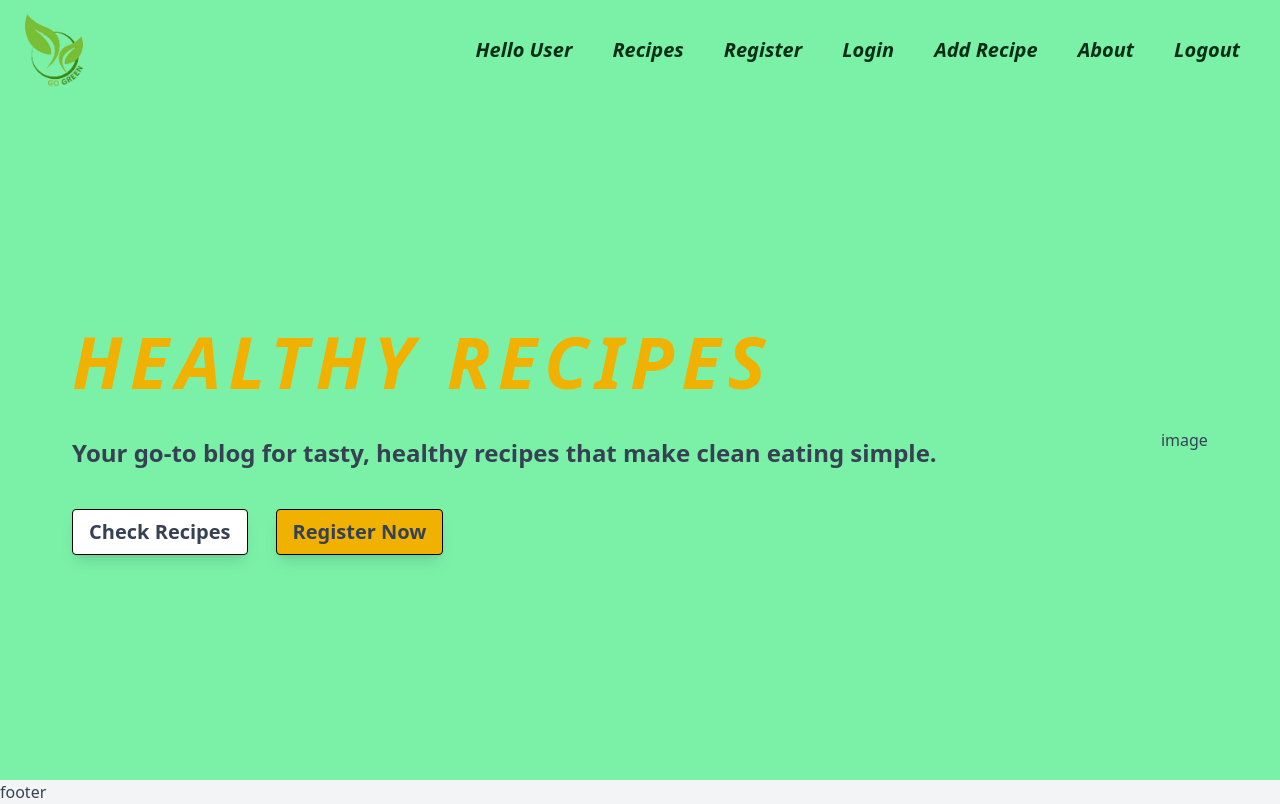
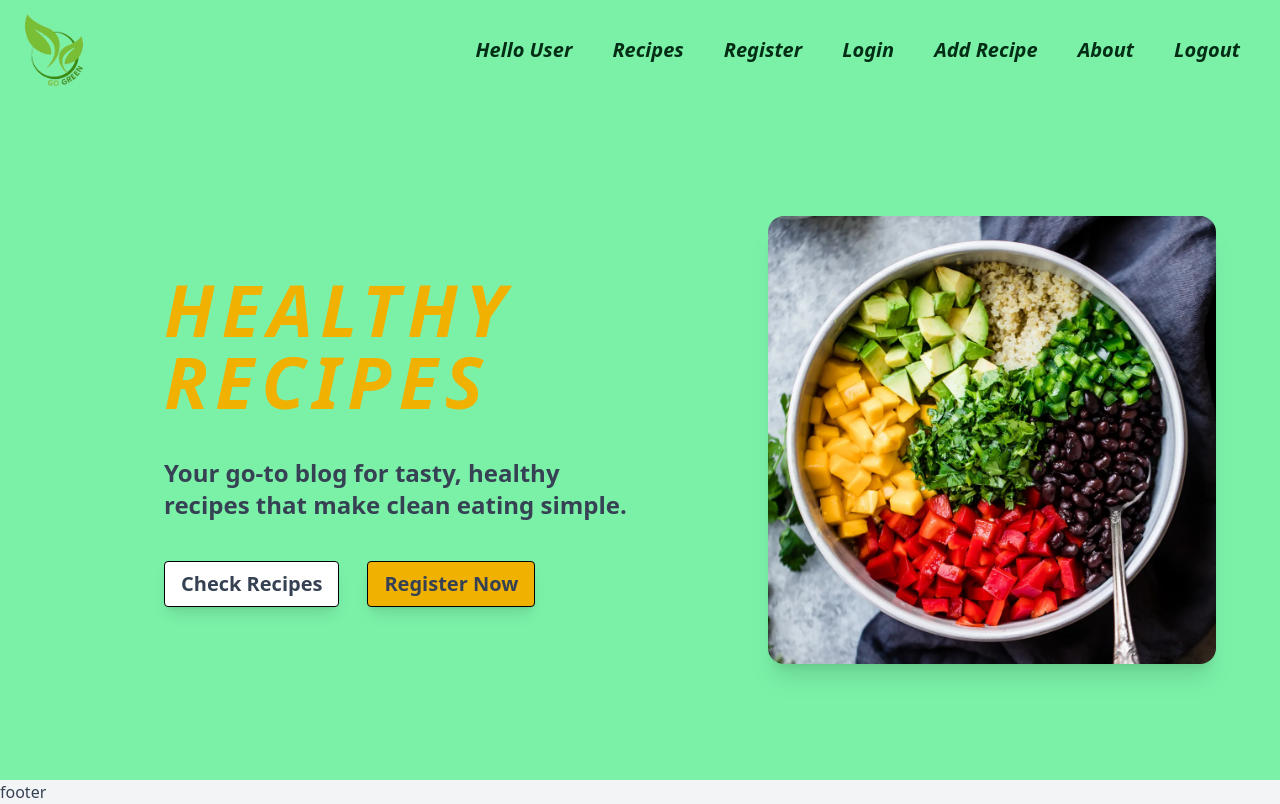
Before and after one commit to ViktorGeorgiev98/healthy_recipes_blog_frontend, a React (Vite) app in the folder healthy-recipes-blog/: page /home in a window 1280 px wide. Built offline with nearby package versions, Linux system fonts and the light colour scheme.

Commit message:
finished the hero section

```diff
--- a/healthy-recipes-blog/src/sections/HeroSection.jsx
+++ b/healthy-recipes-blog/src/sections/HeroSection.jsx
@@ -5,9 +5,9 @@ export default function HeroSection() {
   return (
     <section
       id="hero-section"
-      className="h-[85vh] bg-green-300 w-full flex items-center justify-around gap-20"
+      className="h-[85vh] bg-green-300 w-full flex items-center justify-between gap-10 px-16"
     >
-      <div className="flex flex-col items-start justify-center gap-10">
+      <div className="flex flex-col items-start justify-center gap-10 px-25">
         <motion.h1
           className="text-7xl font-bold uppercase tracking-widest italic text-yellow-500"
           initial={{ opacity: 0, x: -300 }}
@@ -35,7 +35,18 @@ export default function HeroSection() {
           <Button type="primary">Register Now</Button>
         </motion.div>
       </div>
-      <div>image</div>
+      <motion.div
+        className="w-full max-w-md mx-auto"
+        initial={{ opacity: 0, x: 300 }}
+        animate={{ opacity: 1, x: 0 }}
+        transition={{ duration: 1, delay: 0.4 }}
+      >
+        <img
+          class="w-full h-auto rounded-2xl shadow-xl object-cover hover:scale-105 transition-transform duration-500 ease-in-out"
+          src="/public/healthy-salad.png"
+          alt="healthy salad"
+        />
+      </motion.div>
     </section>
   );
 }
```
Also changed, not shown: healthy-recipes-blog/public/healthy-salad.png (added), healthy-recipes-blog/src/pages/PageNotFound.jsx (added).
